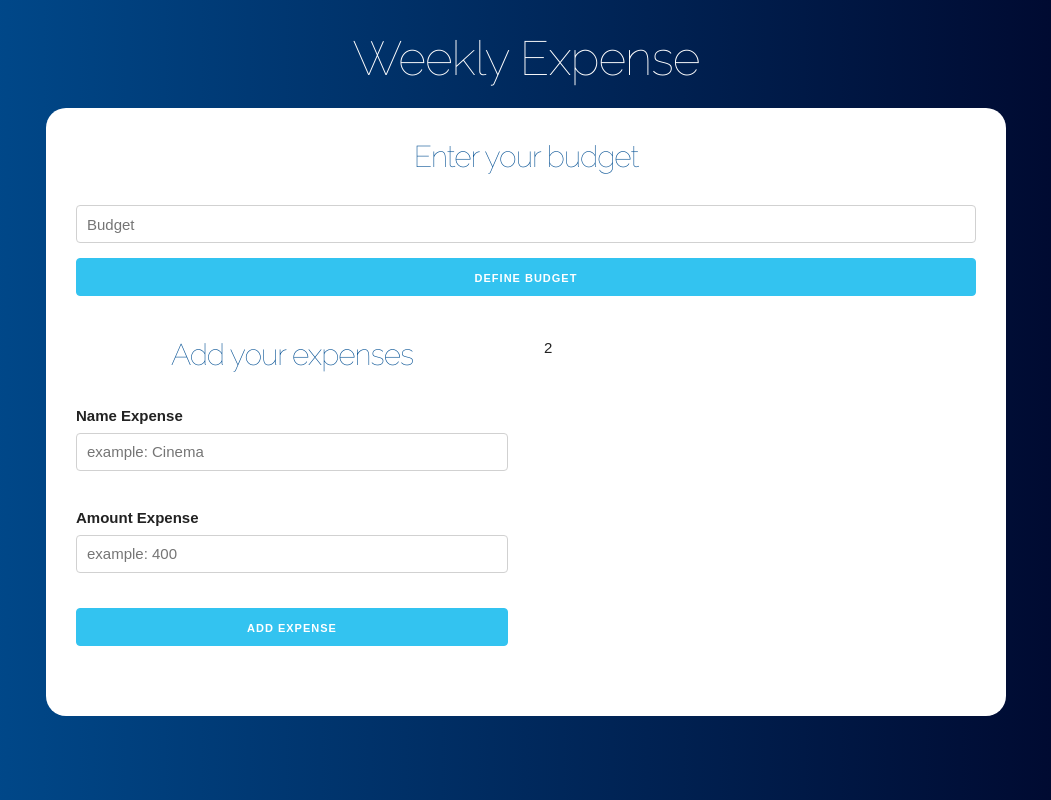
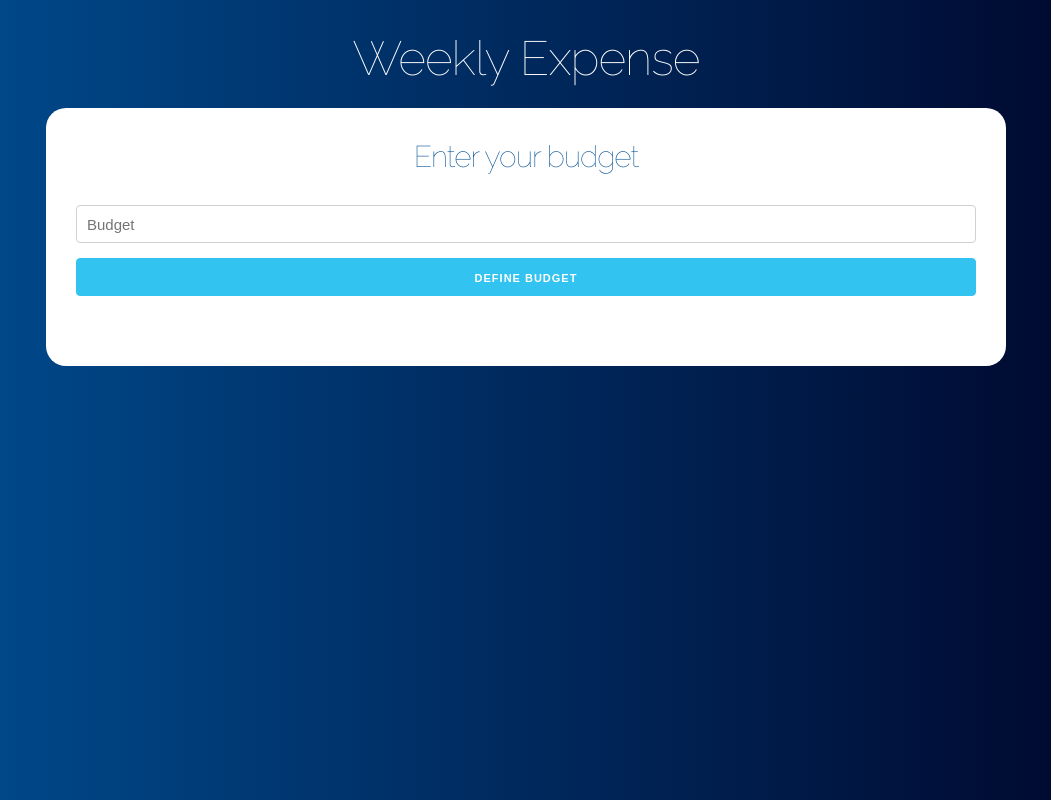
Before and after one commit to arieladasme/reactjs-budget, a React (Create React App) app: page / in a window 1280 px wide. Shown: the whole page, without its empty margins (114-1165 px from the left). Built offline with nearby package versions, Linux system fonts and the light colour scheme.

Commit message:
Hide and show components

```diff
--- a/src/App.js
+++ b/src/App.js
@@ -5,19 +5,27 @@ import Form from './components/Form'
 function App() {
   const [budget, saveBudget] = useState(0)
   const [remaining, saveRemaining] = useState(0)
+  const [showQuestion, updateQuestion] = useState(true)
 
   return (
     <div className="container">
       <header>
         <h1>Weekly Expense</h1>
         <div className="contenido-principal contenido">
-          <Question saveBudget={saveBudget} saveRemaining={saveRemaining} />
-          <div className="row">
-            <div className="one-half column">
-              <Form />
+          {showQuestion ? (
+            <Question
+              saveBudget={saveBudget}
+              saveRemaining={saveRemaining}
+              updateQuestion={updateQuestion}
+            />
+          ) : (
+            <div className="row">
+              <div className="one-half column">
+                <Form />
+              </div>
+              <div className="one-half column">2</div>
             </div>
-            <div className="one-half column">2</div>
-          </div>
+          )}
         </div>
       </header>
     </div>
--- a/src/components/Question.js
+++ b/src/components/Question.js
@@ -1,7 +1,7 @@
 import React, { Fragment, useState } from 'react'
 import Error from './Error'
 
-const Question = ({ saveBudget, saveRemaining }) => {
+const Question = ({ saveBudget, saveRemaining, updateQuestion }) => {
   const [quantity, saveQuantity] = useState(0)
   const [error, saveError] = useState(false)
 
@@ -23,6 +23,7 @@ const Question = ({ saveBudget, saveRemaining }) => {
     saveError(false)
     saveBudget(quantity)
     saveRemaining(quantity)
+    updateQuestion(false)
   }
 
   return (
```
